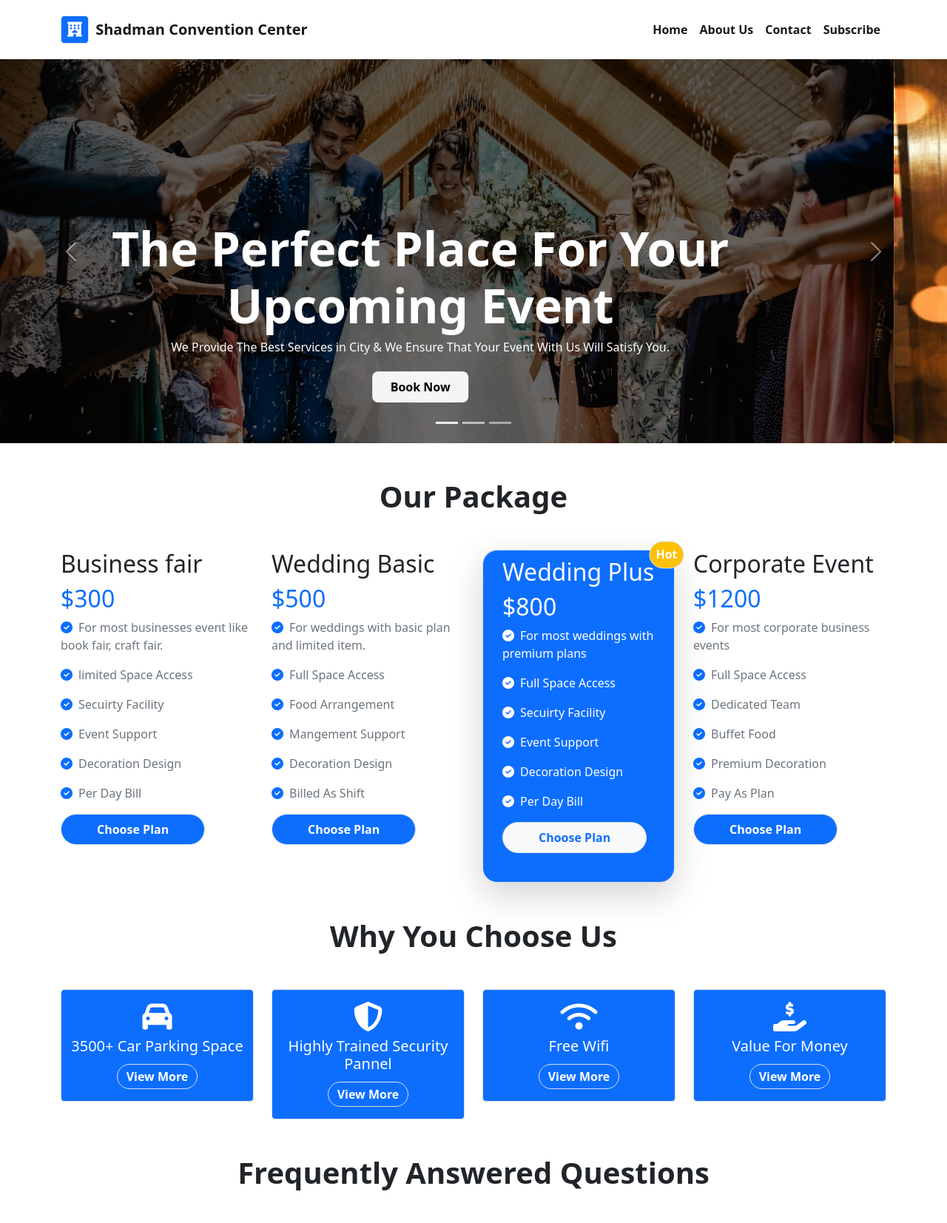
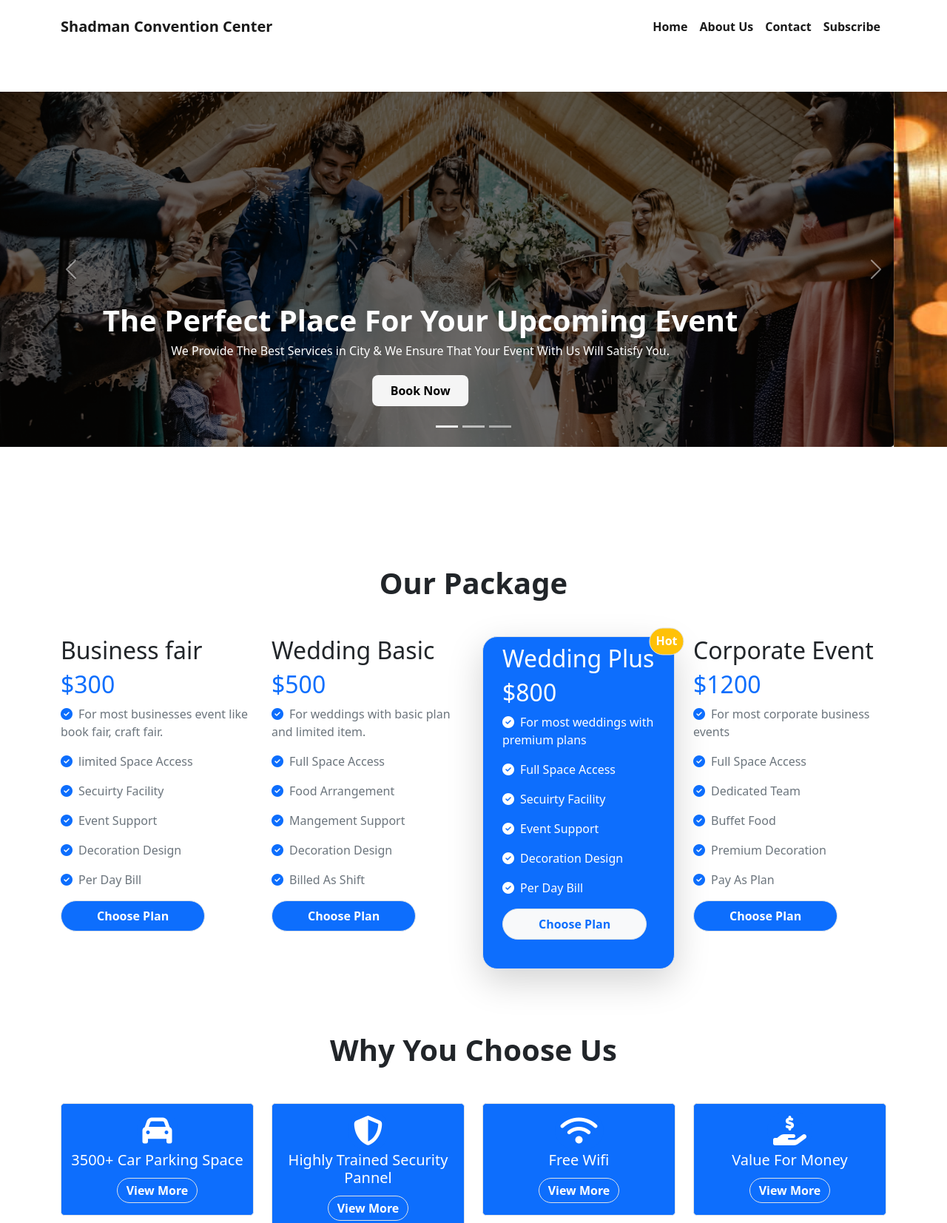
Before and after one commit to Shadman-Shakib-27/convention-center, a plain HTML site: page index.html in a window 1280 px wide. Shown: the top 1653 px of the page at 74% size. Drawn offline with nearby package versions, Linux system fonts and the light colour scheme.

Commit message:
Rivison Plus Modified

```diff
--- a/index.html
+++ b/index.html
@@ -19,10 +19,11 @@
     <link rel="shortcut icon" href="./icons/Shadman.png" type="image/x-icon">
 </head>
 <body>
+    <!-- Navbar Start -->
     <Header>
         <nav class="navbar navbar-expand-lg navbar-light bg-white my-2">
             <div class="container">
-              <a class="navbar-brand fw-bolder" href="#"><i class="fas fa-hotel me-1 bg-primary text-white p-2 border rounded-3"></i>
+              <a class="navbar-brand fw-bolder" href="#">
                 Shadman Convention Center</a>
               <button class="navbar-toggler" type="button" data-bs-toggle="collapse" data-bs-target="#navbarNav" aria-controls="navbarNav" aria-expanded="false" aria-label="Toggle navigation">
                 <span class=""><img src="/icons/menu-2 1.svg" alt=""></span>
@@ -45,6 +46,7 @@
               </div>
             </div>
           </nav>
+          <!-- Navbar Ends -->
           <!-- Banner Part Start -->
           <section class="banner">
             <div id="carouselExampleCaptions" class="carousel slide" data-bs-ride="carousel">
@@ -57,17 +59,17 @@
                   <div class="carousel-item active">
                     <img src="./images/banner.png" class="d-block w-100" alt="...">
                     <div class="carousel-caption">
-                      <h1 class="fw-bolder display-3">The Perfect Place For Your Upcoming Event</h1>
+                      <h1 class="fw-bolder display-6">The Perfect Place For Your Upcoming Event</h1>
                       <h6>We Provide The Best Services in City & We Ensure That Your Event With Us Will Satisfy You.</h6>
                       <br>
-                      <a target="blank" class="banner-button"href="https://web.programming-hero.com/"> Book Now </a>
+                      <a target="blank"class="banner-button"href="https://web.programming-hero.com/"> Book Now </a>
                       <br><br>
                     </div>
                   </div>
                   <div class="carousel-item">
                     <img src="./images/banner-2.jpg" class="d-block w-100" alt="...">
                     <div class="carousel-caption">
-                        <h1 class="fw-bolder display-3">The Perfect Place For Your Upcoming Event</h1>
+                        <h1 class="fw-bolder display-6">The Perfect Place For Your Upcoming Event</h1>
                         <h6>We Provide The Best Services in City & We Ensure That Your Event With Us Will Satisfy You. </h6>
                         <br>
                         <a target="blank" class="banner-button"href="https://web.programming-hero.com/"> Book Now </a>
@@ -75,9 +77,9 @@
                     </div>
                   </div>
                   <div class="carousel-item">
-                    <img  src="./images/banner-3.jpg" class="d-block w-100" alt="...">
+                    <img  src="./images/banner-3.jpeg" class="d-block w-100" alt="...">
                     <div class="carousel-caption">
-                        <h1 class="fw-bolder display-3">The Perfect Place For Your Upcoming Event</h1>
+                        <h1 class="fw-bolder display-6">The Perfect Place For Your Upcoming Event</h1>
                         <h6>We Provide The Best Services in City & We Ensure That Your Event With Us Will Satisfy You.
                         </h6>
                         <br>
@@ -101,7 +103,7 @@
 
     <main>
         <!-- Our Package Part Start -->
-        <section class="my-5">
+        <section class="package">
         <h1 class="fw-bolder display-6 text-center my-5">Our Package</h1>
             <div class="container package ">
                 <div class="row">
@@ -175,7 +177,7 @@
         <!-- Our Package Part Ends -->
 
         <!-- Bonus Part Start -->
-        <section>
+        <section class="bonus-part">
             <h1 class="fw-bolder display-6 text-center my-5">Why You Choose Us</h1>
             <div class="container">
                 <div class="row">
@@ -212,7 +214,7 @@
         </section>
         <!-- Bonus Part Ends -->
 
-        <!-- Faq Part Start -->
+        <!-- FAQ Part Start -->
         <section class="Faq">
             <h1 class="fw-bolder display-6 text-center my-5">Frequently Answered Questions</h1>
             <div class="container mt-5">
@@ -287,8 +289,9 @@
            </div>
         <!-- Toast Part Ends -->
         </section>
-        <!-- Faq Part Ends -->
+        <!-- FAQ Part Ends -->
     </main>
+    <!-- Footer Part Start -->
     <footer class="bg-black mt-5">
         <div class="container d-flex justify-content-between align-items-center justify-content-sm-between py-5">
             <div class="">
@@ -301,6 +304,7 @@
             </div>
         </div>
     </footer>
+    <!-- Footer Part Ends -->
 
     <!-- Boostrap Js Bundle -->
     <script src="https://cdn.jsdelivr.net/npm/bootstrap@5.1.3/dist/js/bootstrap.bundle.min.js" integrity="sha384-ka7Sk0Gln4gmtz2MlQnikT1wXgYsOg+OMhuP+IlRH9sENBO0LRn5q+8nbTov4+1p" crossorigin="anonymous"></script>
--- a/style.css
+++ b/style.css
@@ -2,6 +2,7 @@
 body {
   font-family: "Poppins", sans-serif;
 }
+/* Carousel Part */
 .banner-button {
   text-decoration: none;
   background-color: whitesmoke;
@@ -11,6 +12,18 @@ body {
   font-size: 16px;
   color: black;
 }
+.carousel-inner img {
+  width: 100%;
+  height: 480px;
+}
+.banner {
+  margin-top: 60px;
+  margin-bottom: 160px;
+}
+/* Package Part */
+.package {
+  margin-bottom: 85px;
+}
 .wedding-plus {
   width: 260px;
   height: 450px;
@@ -18,9 +31,6 @@ body {
   border-radius: 20px;
   box-shadow: 0 8px 6px -6px gray;
 }
-.package {
-  align-items: center;
+.bonus-part {
+  margin-bottom: 85px;
 }
-/* .carousel-caption {
-  top: 5%;
-} */
```
Also changed, not shown: images/banner-3.jpeg (added), images/banner-3.jpg (deleted), images/people.png (deleted), images/person 1.png (deleted), images/person 2.png (deleted), images/person 3.png (deleted), images/wedding.png (deleted).
